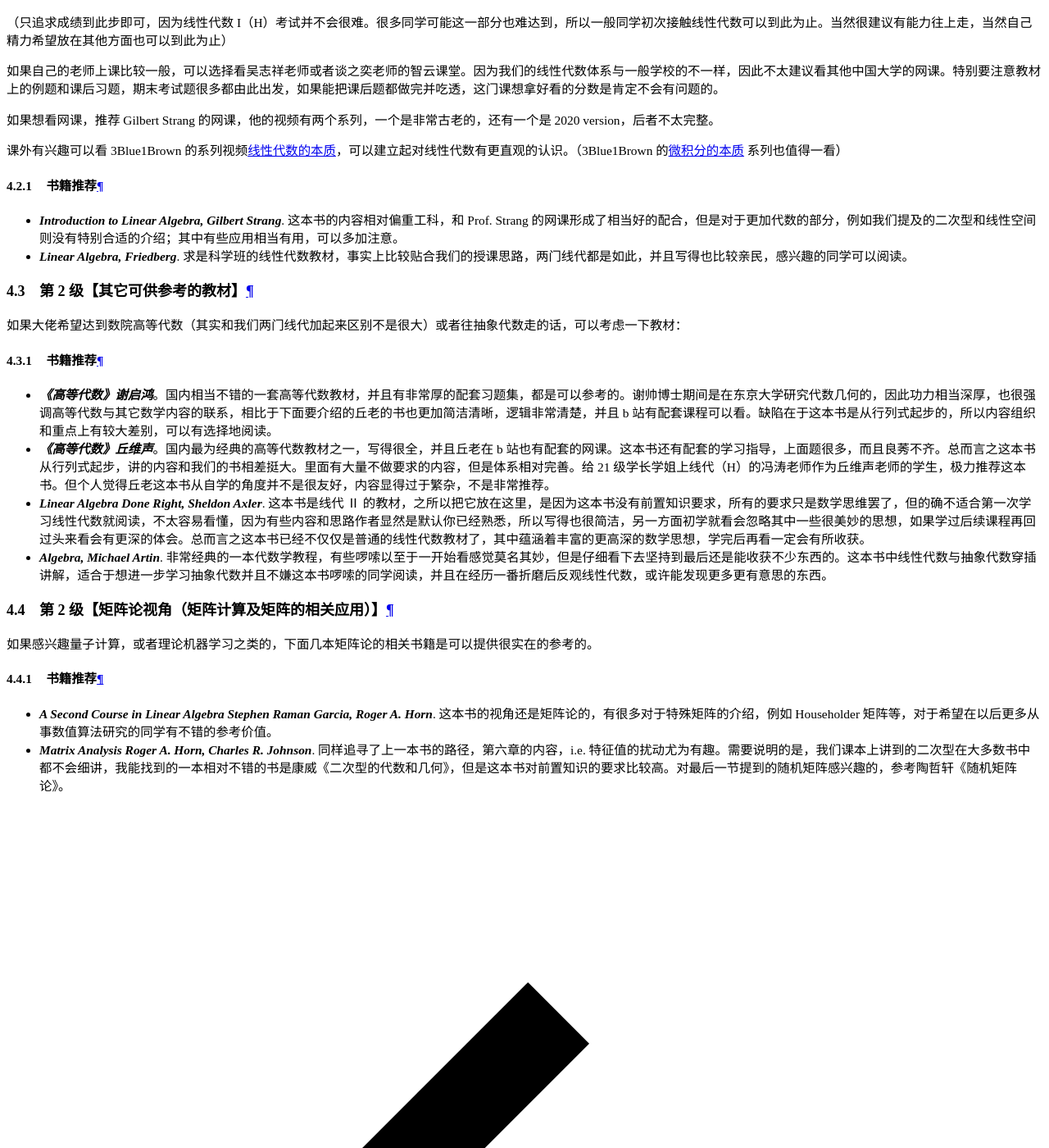
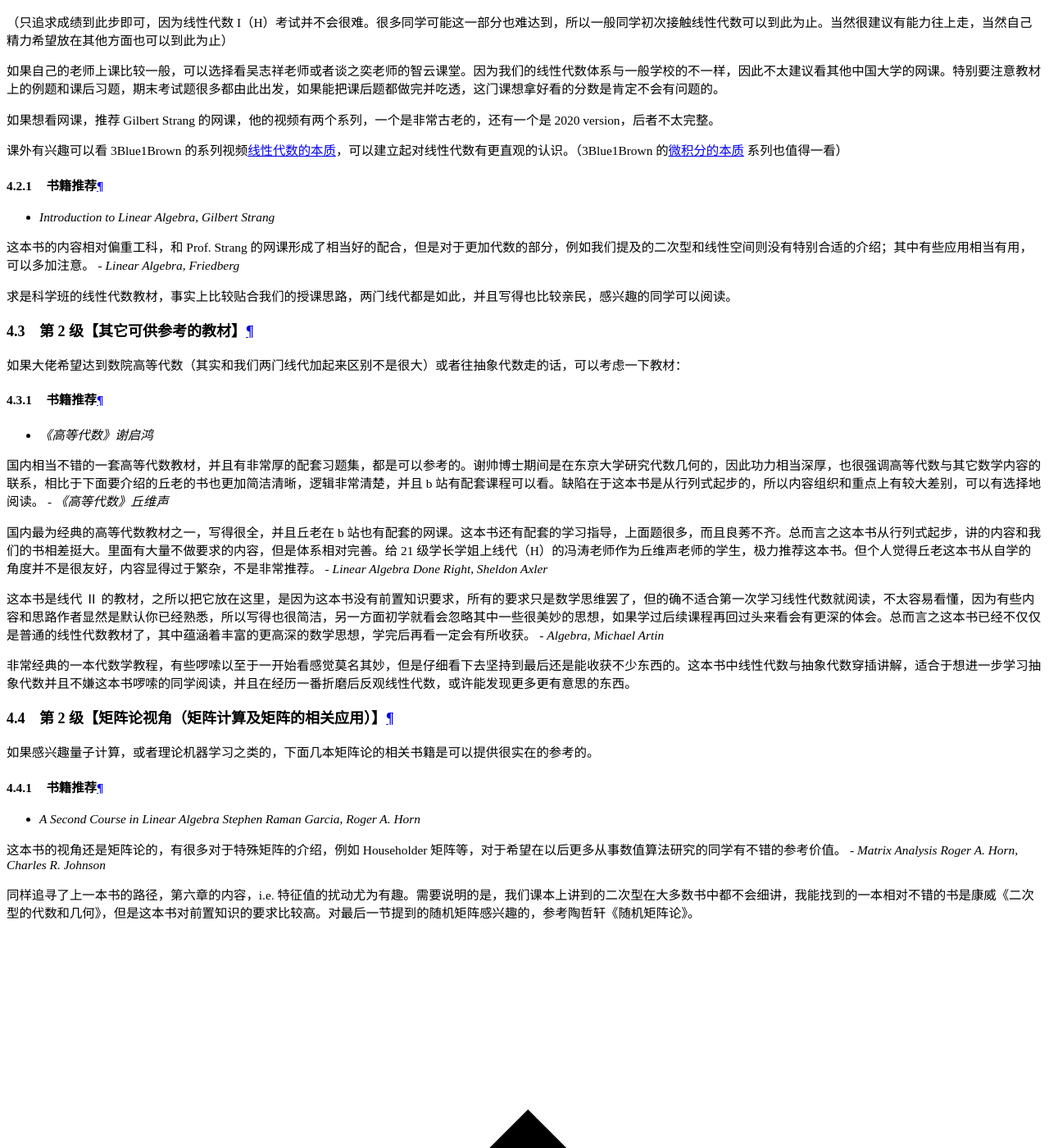
Before and after one commit to ZJU-Turing/TuringCourses, an MkDocs documentation site: the page built from docs/math_phys/linear_algebra1/index.md, in a window 1280 px wide and 1400 px high, scrolled down 20391 px. Shown: the whole window at 82% size. Built offline with MkDocs 1.6.1 and Material for MkDocs 9.7.7, drawn with Linux system fonts in a browser that asks for light colours; comment, search, counter and statistics services are not loaded.

Commit message:
Update 线性代数

```diff
--- a/docs/math_phys/linear_algebra1/index.md
+++ b/docs/math_phys/linear_algebra1/index.md
@@ -81,21 +81,37 @@ LALU 开源仓库：https://github.com/yhwu-is/Linear-Algebra-Left-Undone
 
 #### 书籍推荐
 
-- ***Introduction to Linear Algebra, Gilbert Strang***. 这本书的内容相对偏重工科，和 Prof. Strang 的网课形成了相当好的配合，但是对于更加代数的部分，例如我们提及的二次型和线性空间则没有特别合适的介绍；其中有些应用相当有用，可以多加注意。
-- ***Linear Algebra, Friedberg***. 求是科学班的线性代数教材，事实上比较贴合我们的授课思路，两门线代都是如此，并且写得也比较亲民，感兴趣的同学可以阅读。
+- *Introduction to Linear Algebra, Gilbert Strang*
+
+  这本书的内容相对偏重工科，和 Prof. Strang 的网课形成了相当好的配合，但是对于更加代数的部分，例如我们提及的二次型和线性空间则没有特别合适的介绍；其中有些应用相当有用，可以多加注意。
+- *Linear Algebra, Friedberg*
+
+  求是科学班的线性代数教材，事实上比较贴合我们的授课思路，两门线代都是如此，并且写得也比较亲民，感兴趣的同学可以阅读。
 
 ### 第 2 级【其它可供参考的教材】
 如果大佬希望达到数院高等代数（其实和我们两门线代加起来区别不是很大）或者往抽象代数走的话，可以考虑一下教材：
 
 #### 书籍推荐
-- ***《高等代数》谢启鸿***。国内相当不错的一套高等代数教材，并且有非常厚的配套习题集，都是可以参考的。谢帅博士期间是在东京大学研究代数几何的，因此功力相当深厚，也很强调高等代数与其它数学内容的联系，相比于下面要介绍的丘老的书也更加简洁清晰，逻辑非常清楚，并且 b 站有配套课程可以看。缺陷在于这本书是从行列式起步的，所以内容组织和重点上有较大差别，可以有选择地阅读。
-- ***《高等代数》丘维声***。国内最为经典的高等代数教材之一，写得很全，并且丘老在 b 站也有配套的网课。这本书还有配套的学习指导，上面题很多，而且良莠不齐。总而言之这本书从行列式起步，讲的内容和我们的书相差挺大。里面有大量不做要求的内容，但是体系相对完善。给 21 级学长学姐上线代（H）的冯涛老师作为丘维声老师的学生，极力推荐这本书。但个人觉得丘老这本书从自学的角度并不是很友好，内容显得过于繁杂，不是非常推荐。
-- ***Linear Algebra Done Right, Sheldon Axler***. 这本书是线代 Ⅱ 的教材，之所以把它放在这里，是因为这本书没有前置知识要求，所有的要求只是数学思维罢了，但的确不适合第一次学习线性代数就阅读，不太容易看懂，因为有些内容和思路作者显然是默认你已经熟悉，所以写得也很简洁，另一方面初学就看会忽略其中一些很美妙的思想，如果学过后续课程再回过头来看会有更深的体会。总而言之这本书已经不仅仅是普通的线性代数教材了，其中蕴涵着丰富的更高深的数学思想，学完后再看一定会有所收获。
-- ***Algebra, Michael Artin***. 非常经典的一本代数学教程，有些啰嗦以至于一开始看感觉莫名其妙，但是仔细看下去坚持到最后还是能收获不少东西的。这本书中线性代数与抽象代数穿插讲解，适合于想进一步学习抽象代数并且不嫌这本书啰嗦的同学阅读，并且在经历一番折磨后反观线性代数，或许能发现更多更有意思的东西。
+- *《高等代数》谢启鸿*
+
+  国内相当不错的一套高等代数教材，并且有非常厚的配套习题集，都是可以参考的。谢帅博士期间是在东京大学研究代数几何的，因此功力相当深厚，也很强调高等代数与其它数学内容的联系，相比于下面要介绍的丘老的书也更加简洁清晰，逻辑非常清楚，并且 b 站有配套课程可以看。缺陷在于这本书是从行列式起步的，所以内容组织和重点上有较大差别，可以有选择地阅读。
+- *《高等代数》丘维声*
+
+  国内最为经典的高等代数教材之一，写得很全，并且丘老在 b 站也有配套的网课。这本书还有配套的学习指导，上面题很多，而且良莠不齐。总而言之这本书从行列式起步，讲的内容和我们的书相差挺大。里面有大量不做要求的内容，但是体系相对完善。给 21 级学长学姐上线代（H）的冯涛老师作为丘维声老师的学生，极力推荐这本书。但个人觉得丘老这本书从自学的角度并不是很友好，内容显得过于繁杂，不是非常推荐。
+- *Linear Algebra Done Right, Sheldon Axler*
+
+  这本书是线代 Ⅱ 的教材，之所以把它放在这里，是因为这本书没有前置知识要求，所有的要求只是数学思维罢了，但的确不适合第一次学习线性代数就阅读，不太容易看懂，因为有些内容和思路作者显然是默认你已经熟悉，所以写得也很简洁，另一方面初学就看会忽略其中一些很美妙的思想，如果学过后续课程再回过头来看会有更深的体会。总而言之这本书已经不仅仅是普通的线性代数教材了，其中蕴涵着丰富的更高深的数学思想，学完后再看一定会有所收获。
+- *Algebra, Michael Artin*
+
+  非常经典的一本代数学教程，有些啰嗦以至于一开始看感觉莫名其妙，但是仔细看下去坚持到最后还是能收获不少东西的。这本书中线性代数与抽象代数穿插讲解，适合于想进一步学习抽象代数并且不嫌这本书啰嗦的同学阅读，并且在经历一番折磨后反观线性代数，或许能发现更多更有意思的东西。
 
 ### 第 2 级【矩阵论视角（矩阵计算及矩阵的相关应用）】
 如果感兴趣量子计算，或者理论机器学习之类的，下面几本矩阵论的相关书籍是可以提供很实在的参考的。
 
 #### 书籍推荐
-- ***A Second Course in Linear Algebra Stephen Raman Garcia, Roger A. Horn***. 这本书的视角还是矩阵论的，有很多对于特殊矩阵的介绍，例如 Householder 矩阵等，对于希望在以后更多从事数值算法研究的同学有不错的参考价值。
-- ***Matrix Analysis Roger A. Horn, Charles R. Johnson***. 同样追寻了上一本书的路径，第六章的内容，i.e. 特征值的扰动尤为有趣。需要说明的是，我们课本上讲到的二次型在大多数书中都不会细讲，我能找到的一本相对不错的书是康威《二次型的代数和几何》，但是这本书对前置知识的要求比较高。对最后一节提到的随机矩阵感兴趣的，参考陶哲轩《随机矩阵论》。
+- *A Second Course in Linear Algebra Stephen Raman Garcia, Roger A. Horn*
+
+  这本书的视角还是矩阵论的，有很多对于特殊矩阵的介绍，例如 Householder 矩阵等，对于希望在以后更多从事数值算法研究的同学有不错的参考价值。
+- *Matrix Analysis Roger A. Horn, Charles R. Johnson*
+
+  同样追寻了上一本书的路径，第六章的内容，i.e. 特征值的扰动尤为有趣。需要说明的是，我们课本上讲到的二次型在大多数书中都不会细讲，我能找到的一本相对不错的书是康威《二次型的代数和几何》，但是这本书对前置知识的要求比较高。对最后一节提到的随机矩阵感兴趣的，参考陶哲轩《随机矩阵论》。
```
